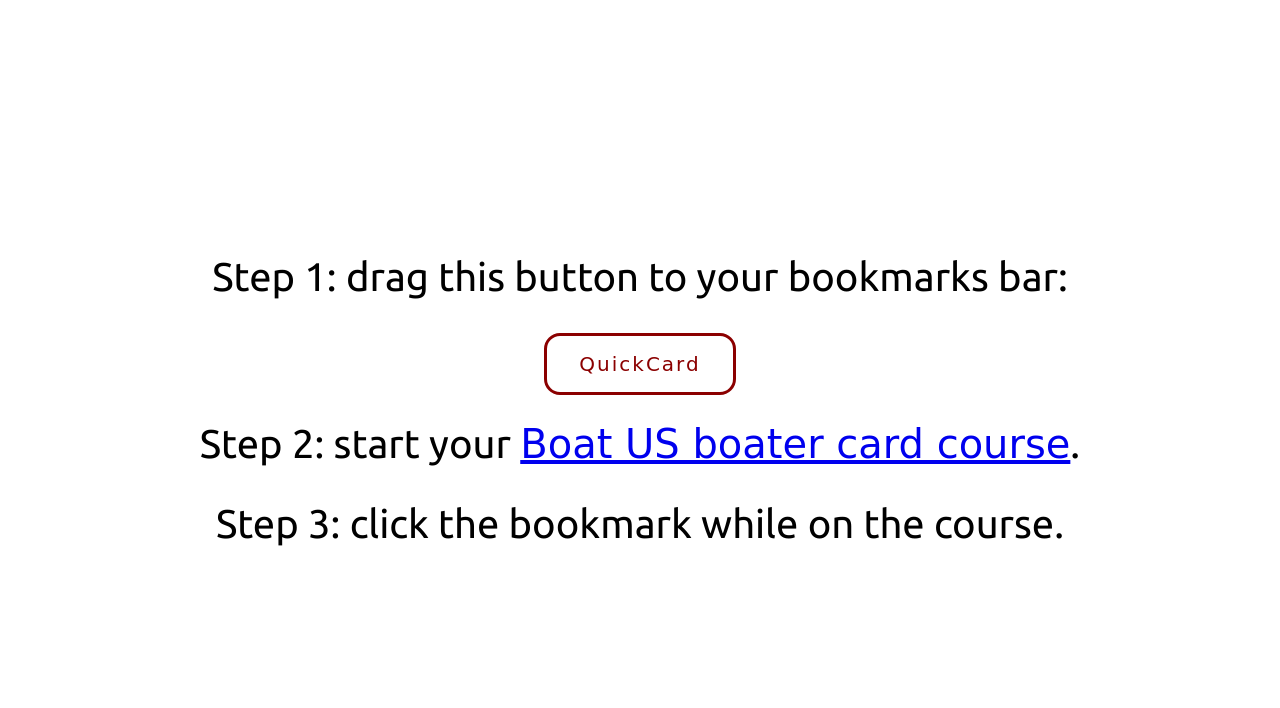
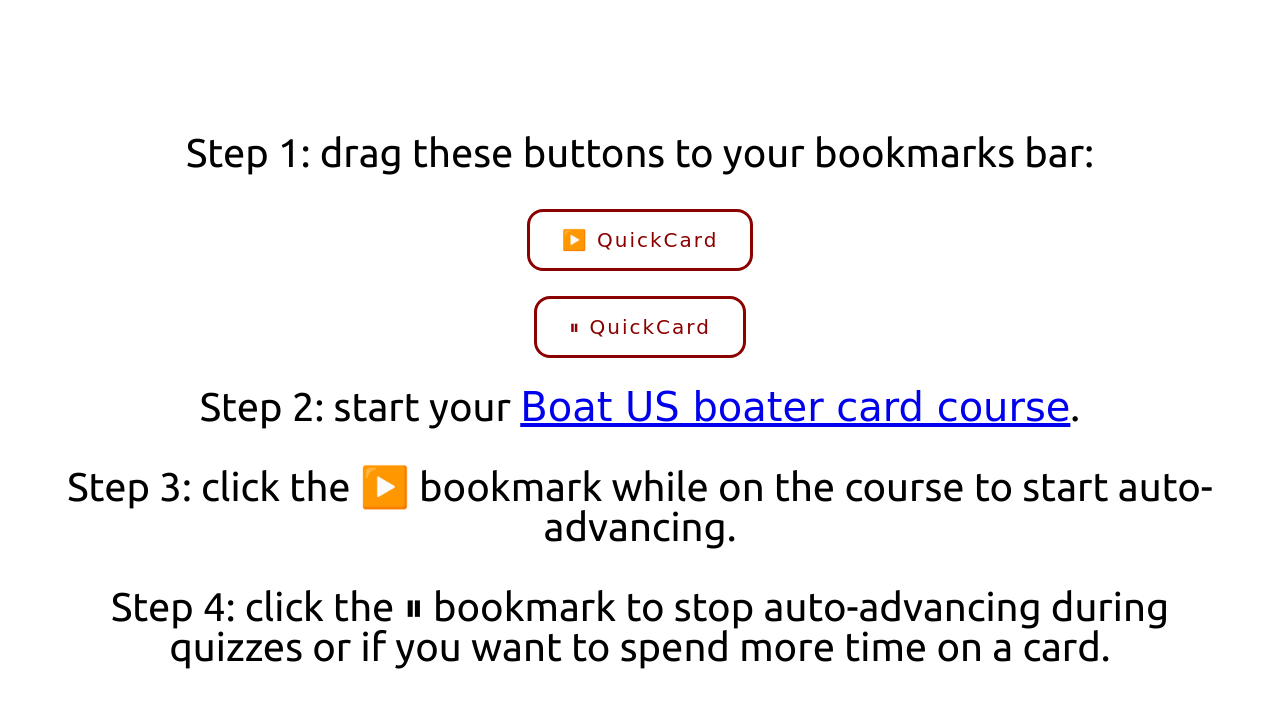
Before and after one commit to tboggia/ca-quick-boater, a website: page index.html in a window 1280 px wide. Drawn offline with Linux system fonts and the light colour scheme; a web font is replaced by a local one.

Commit message:
add pause

```diff
--- a/index.html
+++ b/index.html
@@ -26,10 +26,12 @@
 <body>
 <div class=" vertical-center">
   <div class="container">
-    <p>Step 1: drag this button to your bookmarks bar:</p>
-    <p><a class="bookmarklet" href="javascript:(function()%7Bconst%20iframe%20%3D%20document.getElementById('course-frame')%3Bconst%20iframedoc%20%3D%20iframe.contentDocument%3F%20iframe.contentDocument%3A%20iframe.contentWindow.document%3Bconst%20inceptionframe%20%3D%20iframedoc.getElementById('scormdriver_content')%3Bconst%20inceptiondoc%20%3D%20inceptionframe.contentDocument%3F%20inceptionframe.contentDocument%3A%20inceptionframe.contentWindow.document%3Bconst%20intervalID%20%3D%20setInterval(clickNext%2C%201000)%3Bconst%20nextButton%20%3D%20inceptiondoc.getElementById('forwardButton')%3Bfunction%20is_next_clickable()%20%7Breturn%20!nextButton.classList.contains('disabled')%3B%7Dfunction%20clickNext()%20%7Bif%20(is_next_clickable())%20%7BnextButton.click()%3B%7D%7DintervalID%7D)()">QuickCard</a></p>
+    <p>Step 1: drag these buttons to your bookmarks bar:</p>
+    <p><a class="bookmarklet" href="javascript:(function()%7Bconst%20iframe%20%3D%20document.getElementById('course-frame')%3Bconst%20iframedoc%20%3D%20iframe.contentDocument%3F%20iframe.contentDocument%3A%20iframe.contentWindow.document%3Bconst%20inceptionframe%20%3D%20iframedoc.getElementById('scormdriver_content')%3Bconst%20inceptiondoc%20%3D%20inceptionframe.contentDocument%3F%20inceptionframe.contentDocument%3A%20inceptionframe.contentWindow.document%3Bconst%20intervalID%20%3D%20setInterval(clickNext%2C%201000)%3Bconst%20nextButton%20%3D%20inceptiondoc.getElementById('forwardButton')%3Bfunction%20is_next_clickable()%20%7Breturn%20!nextButton.classList.contains('disabled')%3B%7Dfunction%20clickNext()%20%7Bif%20(is_next_clickable())%20%7BnextButton.click()%3B%7D%7DintervalID%7D)()">▶️ QuickCard</a></p>
+    <p><a class="bookmarklet" href="javascript:(clearTimeout(intervalID);)">⏸ QuickCard </a></p>
     <p>Step 2: start your <a href="https://courses.boatus.org/course/id/BTUS100S" target="_blank">Boat US boater card course</a>.</p>
-    <p>Step 3: click the bookmark while on the course.</p>
+    <p>Step 3: click the ▶️ bookmark while on the course to start auto-advancing.</p>
+    <p>Step 4: click the ⏸ bookmark to stop auto-advancing during quizzes or if you want to spend more time on a card.</p>
   </div> <!-- container -->
 </div>
 <script src="js/plugins.js"></script>
```
